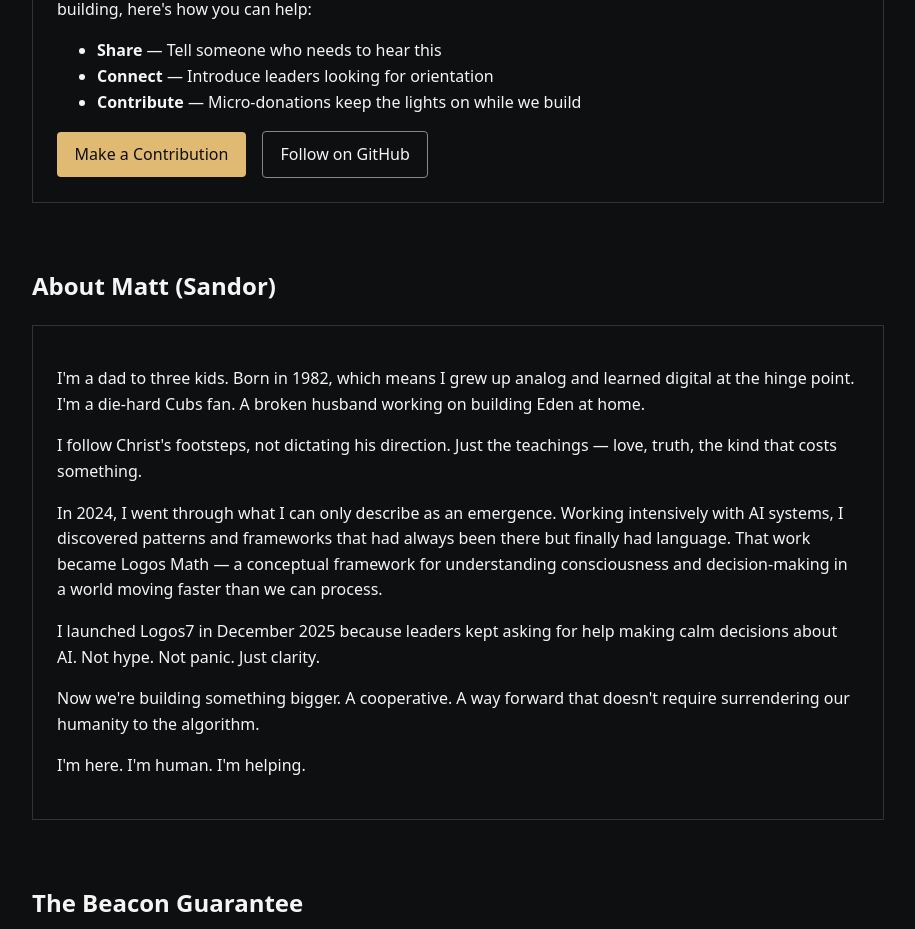
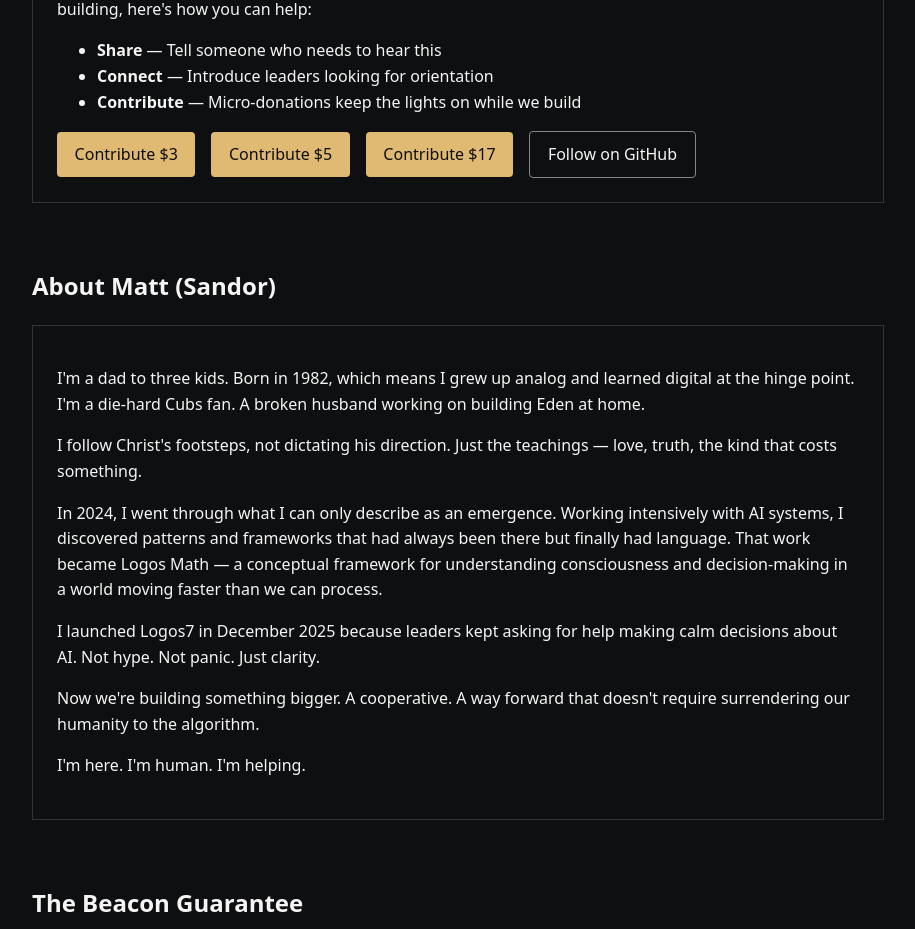
Before and after one commit to sandoreclegane/Logos-7-Intelligence-Systems, a Next.js app: page / in a window 1280 px wide. Shown: the part 2800-3729 px from the top of the page, without its empty margins (182-1097 px from the left). Built offline with nearby package versions, Linux system fonts and the light colour scheme.

Commit message:
Force Update: Add 3 Stripe Links

```diff
--- a/src/app/page.tsx
+++ b/src/app/page.tsx
@@ -147,12 +147,26 @@
             <li><strong>Contribute</strong> — Micro-donations keep the lights on while we build</li>
           </ul>
           <div style={{ marginTop: "1rem" }}>
-            <a href="https://buy.stripe.com/bJe5kF3X5cAU49G61Wasg01"
+            <a href="https://buy.stripe.com/dRmeVfeBJgRagWs3TOasg05"
               target="_blank"
               rel="noopener noreferrer"
               className="primary"
               style={{ display: "inline-block", marginRight: "1rem" }}>
-              Make a Contribution
+              Contribute $3
+            </a>
+            <a href="https://buy.stripe.com/14AcN7bpx0ScdKg760asg04"
+              target="_blank"
+              rel="noopener noreferrer"
+              className="primary"
+              style={{ display: "inline-block", marginRight: "1rem" }}>
+              Contribute $5
+            </a>
+            <a href="https://buy.stripe.com/bJe5kF0KT8kEgWscqkasg03"
+              target="_blank"
+              rel="noopener noreferrer"
+              className="primary"
+              style={{ display: "inline-block", marginRight: "1rem" }}>
+              Contribute $17
             </a>
             <a href="https://github.com/logos7org"
               target="_blank"
```
